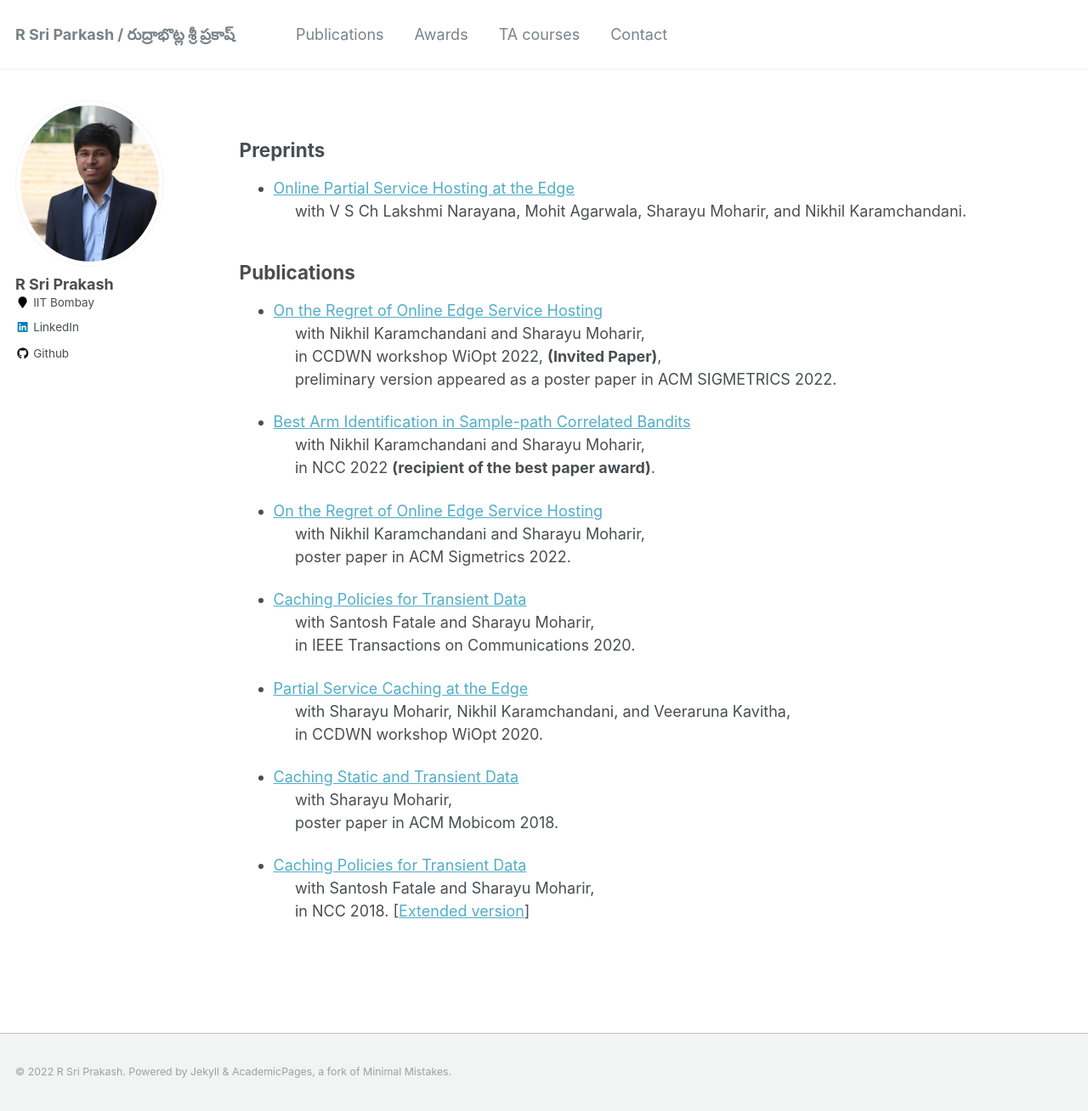
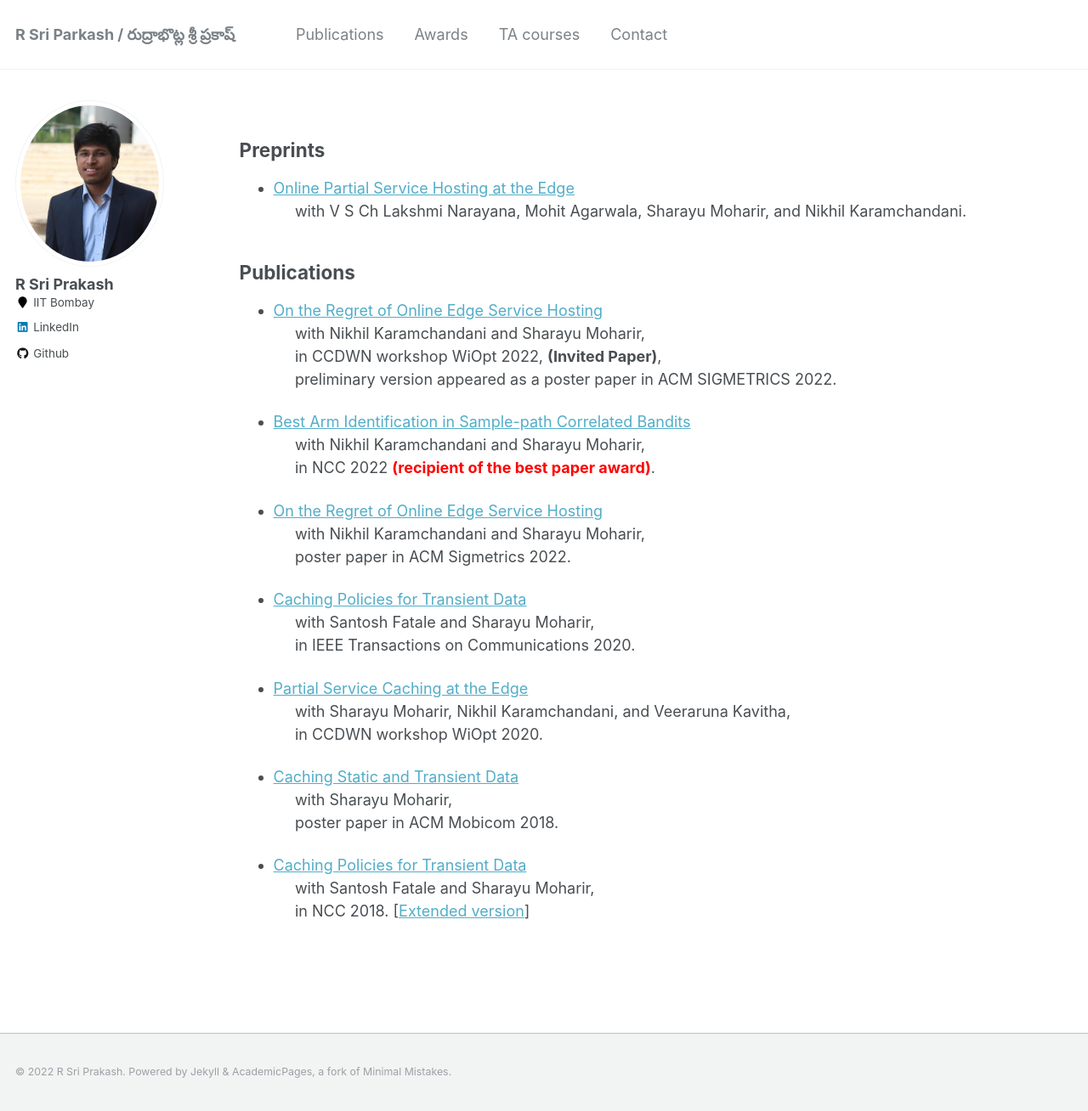
Before and after one commit to rsriprakash/rsriprakash.github.io, a Jekyll site: the page built from _pages/publications.md, in a window 1280 px wide and 1308 px high. Shown: the whole window at 85% size. Built offline with Jekyll 4.4.1, drawn with Linux system fonts in a browser that asks for light colours.

Commit message:
Update publications.md

```diff
--- a/_pages/publications.md
+++ b/_pages/publications.md
@@ -18,7 +18,7 @@ redirect_from:
 
 * [Best Arm Identification in Sample-path Correlated Bandits](http://rsriprakash.github.io/files/NCC_2022.pdf)<br>
     &nbsp;&nbsp;&nbsp;&nbsp; with Nikhil Karamchandani and Sharayu Moharir,<br>
-    &nbsp;&nbsp;&nbsp;&nbsp; in NCC 2022 **(recipient of the best paper award)**.
+    &nbsp;&nbsp;&nbsp;&nbsp; in NCC 2022<span style="color:red"> **(recipient of the best paper award)**</span>.
 
 * [On the Regret of Online Edge Service Hosting](http://rsriprakash.github.io/files/sig_2022.pdf)<br>
 		&nbsp;&nbsp;&nbsp;&nbsp; with Nikhil Karamchandani and Sharayu Moharir,<br>
```
